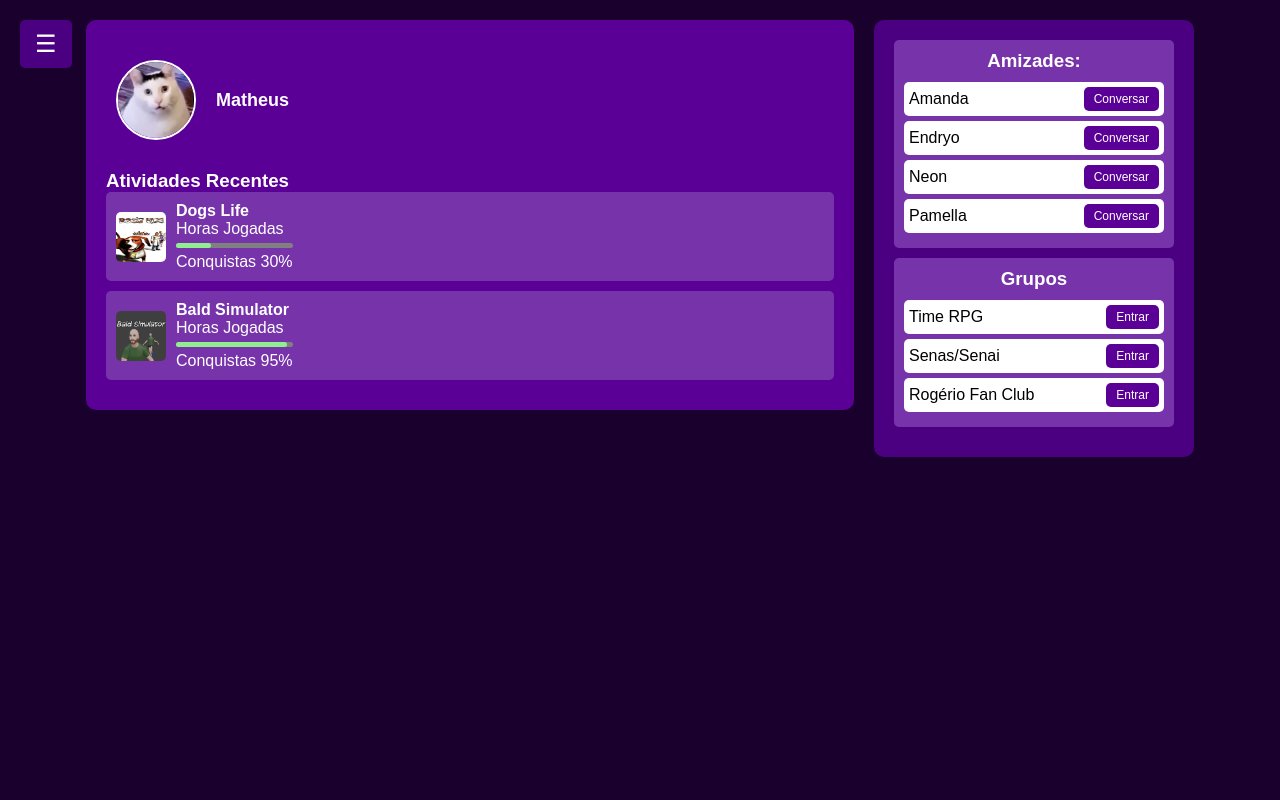
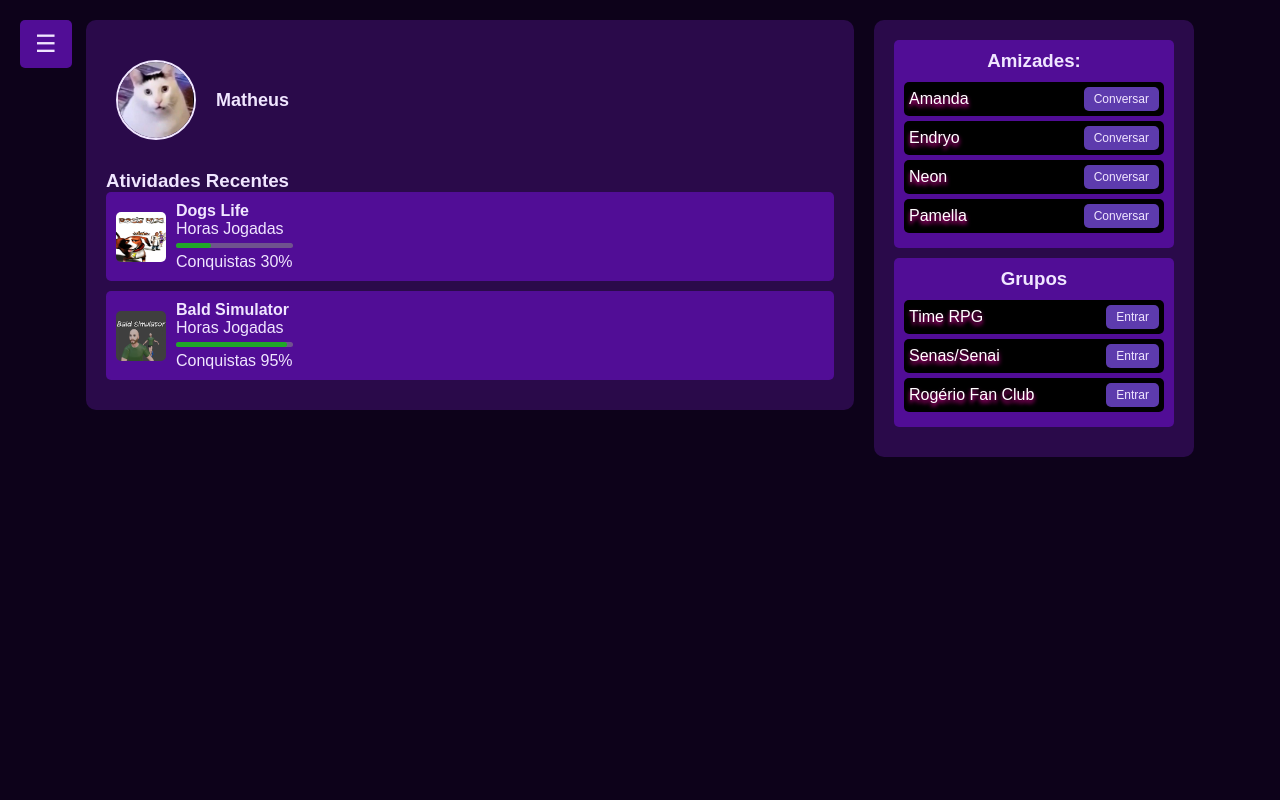
Before and after one commit to Mattat003/SA-Cipher, a PHP site: page /perfilnormal.html in a window 1280 px wide. Run offline with PHP 8.4, Linux system fonts and the light colour scheme.

Commit message:
Atualizando a paleta de cores

```diff
--- a/css/perfil.css
+++ b/css/perfil.css
@@ -1,20 +1,19 @@
+/* Paleta copiada direto do index.css */
+
 * {
     margin: 0;
     padding: 0;
     box-sizing: border-box;
     font-family: Arial, sans-serif;
-    color:white;
+    color: #f0e6ff;
 }
 
 body {
-    background-color: #2a0055;
+    background-color: #12002b;
     width: 100%;
     min-height: 100vh;
-    margin: 0;
-    padding: 0;
-    overflow-x: hidden; /* só esconde rolagem lateral */
+    overflow-x: hidden;
 }
-
 
 .paginaperfil {
     display: flex;
@@ -22,30 +21,26 @@ body {
     justify-content: center;
     align-items: flex-start;
     height: 100vh;
-    background-color: #1a012d;
+    background-color: #0d021a;
     gap: 20px;
     padding: 20px;
 }
 
-
-/* Atividades Recentes */
 .conteudo {
     width: 60vw;
     min-width: 320px;
-    background: #5a0096;
+    background: #2a0a4a;
     padding: 20px;
     border-radius: 10px;
 }
 
-/*Amizades e Grupos*/
 .lateral {
     width: 25vw;
     min-width: 250px;
-    background: #4b0082;
+    background: #2a0a4a;
     border-radius: 10px;
     padding: 20px;
 }
-
 
 .lateral h3 {
     margin-bottom: 10px;
@@ -56,20 +51,19 @@ body {
     padding-left: 0;
 }
 
-/* Hover em amizades e grupos */
 .lateral li {
     display: flex;
     justify-content: space-between;
     align-items: center;
-    background: white;
+    background: #f0e6ff;
     color: black;
     padding: 5px 10px;
     border-radius: 5px;
 }
 
 .lateral li button {
-    background-color: #5a0096;
-    color: white;
+    background-color: #5d3bad;
+    color: #f0e6ff;
     border: none;
     padding: 5px 10px;
     border-radius: 5px;
@@ -79,18 +73,16 @@ body {
 }
 
 .lateral li button:hover {
-    background-color: #7733aa;
+    background-color: #9b59b6;
 }
 
-
-/* Menu lateral */
 aside {
     position: fixed;
     top: 0;
     left: 0;
     width: 250px;
     height: 100vh;
-    background-color: #2a0055;
+    background-color: #12002b;
     padding-top: 60px;
     transform: translateX(-100%);
     transition: transform 0.3s ease;
@@ -107,24 +99,23 @@ aside button {
     padding: 15px;
     border: none;
     background: none;
-    color: white;
+    color: #f0e6ff;
     text-align: left;
     font-size: 16px;
     cursor: pointer;
 }
 
 aside button:hover {
-    background-color: #3c007a;
+    background-color: #1e003a;
 }
 
-/* Botão de menu */
 #menuToggle {
     position: fixed;
     top: 15px;
     left: 15px;
     background: none;
     border: none;
-    color: white;
+    color: #f0e6ff;
     font-size: 30px;
     cursor: pointer;
     z-index: 1100;
@@ -133,24 +124,24 @@ aside button:hover {
 .foto {
     display: flex;
     align-items: center;
-    gap: 20px; /* Aumenta o espaço entre a imagem e o nome */
+    gap: 20px;
     padding-left: 10px;
     margin-bottom: 30px;
-  }
+}
 
-  .foto img {
+.foto img {
     width: 80px;
     height: 80px;
     border-radius: 50%;
-    border: 2px solid white;
+    border: 2px solid #f0e6ff;
     object-fit: cover;
-  }
+}
 
-  .nomeusuario {
-    color: white;
+.nomeusuario {
+    color: #f0e6ff;
     font-size: 18px;
-    font-weight: bold; /* Deixa em negrito */
-  }
+    font-weight: bold;
+}
 
 .perfil {
     text-align: center;
@@ -160,7 +151,7 @@ aside button:hover {
 .avatar {
     width: 70px;
     height: 70px;
-    background: white;
+    background: #f0e6ff;
     border-radius: 50%;
     margin: 0 auto;
 }
@@ -172,7 +163,7 @@ aside button:hover {
 .jogo {
     display: flex;
     align-items: center;
-    background: #7733aa;
+    background: #510d96;
     padding: 10px;
     border-radius: 5px;
     margin-bottom: 10px;
@@ -188,50 +179,46 @@ aside button:hover {
 .barra {
     width: 100%;
     height: 5px;
-    background: gray;
+    background: rgba(136, 136, 136, 0.562);
     border-radius: 5px;
     margin: 5px 0;
 }
 
 .progresso {
     height: 100%;
-    background: lightgreen;
+    background: rgba(0, 202, 0, 0.712);
     border-radius: 5px;
 }
 
-/* Botão das 3 barras no topo direito */
 .menu-toggle {
     position: fixed;
     top: 20px;
     left: 20px;
-    background: #4b0082;
-    color: white;
+    background: #510d96;
+    color: #f0e6ff;
     padding: 10px 15px;
     font-size: 24px;
     border: none;
     border-radius: 5px;
     cursor: pointer;
-    z-index: 1100; /* fica sempre acima do menu */
+    z-index: 1100;
 }
 
-
-
-/* Menu lateral fixo à esquerda */
 .side-menu {
     position: fixed;
     top: 0;
     left: 0;
     width: 200px;
     height: 100vh;
-    background-color: #5a0096;
+    background-color: #2a0a4a;
     padding: 20px;
-    color: white;
+    color: #f0e6ff;
     transform: translateX(-100%);
     transition: transform 0.3s ease;
     z-index: 1000;
     display: flex;
     flex-direction: column;
-    padding-top: 80px; /* empurra os botões pra baixo */
+    padding-top: 80px;
 }
 
 .side-menu.open {
@@ -245,7 +232,7 @@ aside button:hover {
 }
 
 .menu-item {
-    background-color: #7733aa;
+    background-color: #510d96;
     padding: 10px;
     border-radius: 5px;
     cursor: pointer;
@@ -254,7 +241,7 @@ aside button:hover {
 }
 
 .menu-item:hover {
-    background-color: #8a2be2;
+    background-color: #7a5af5;
 }
 
 .social {
@@ -262,7 +249,7 @@ aside button:hover {
 }
 
 .amigos, .grupos {
-    background: #7733aa;
+    background: #510d96;
     padding: 10px;
     border-radius: 5px;
     text-align: center;
@@ -275,8 +262,9 @@ aside button:hover {
 }
 
 .amigos li, .grupos li {
-    background: white;
-    color: black;
+    background: #000000;
+    color: rgb(255, 255, 255);
+    text-shadow: 0 3px 4px#ff00b3;
     padding: 5px;
     margin: 5px 0;
     border-radius: 5px;
```
